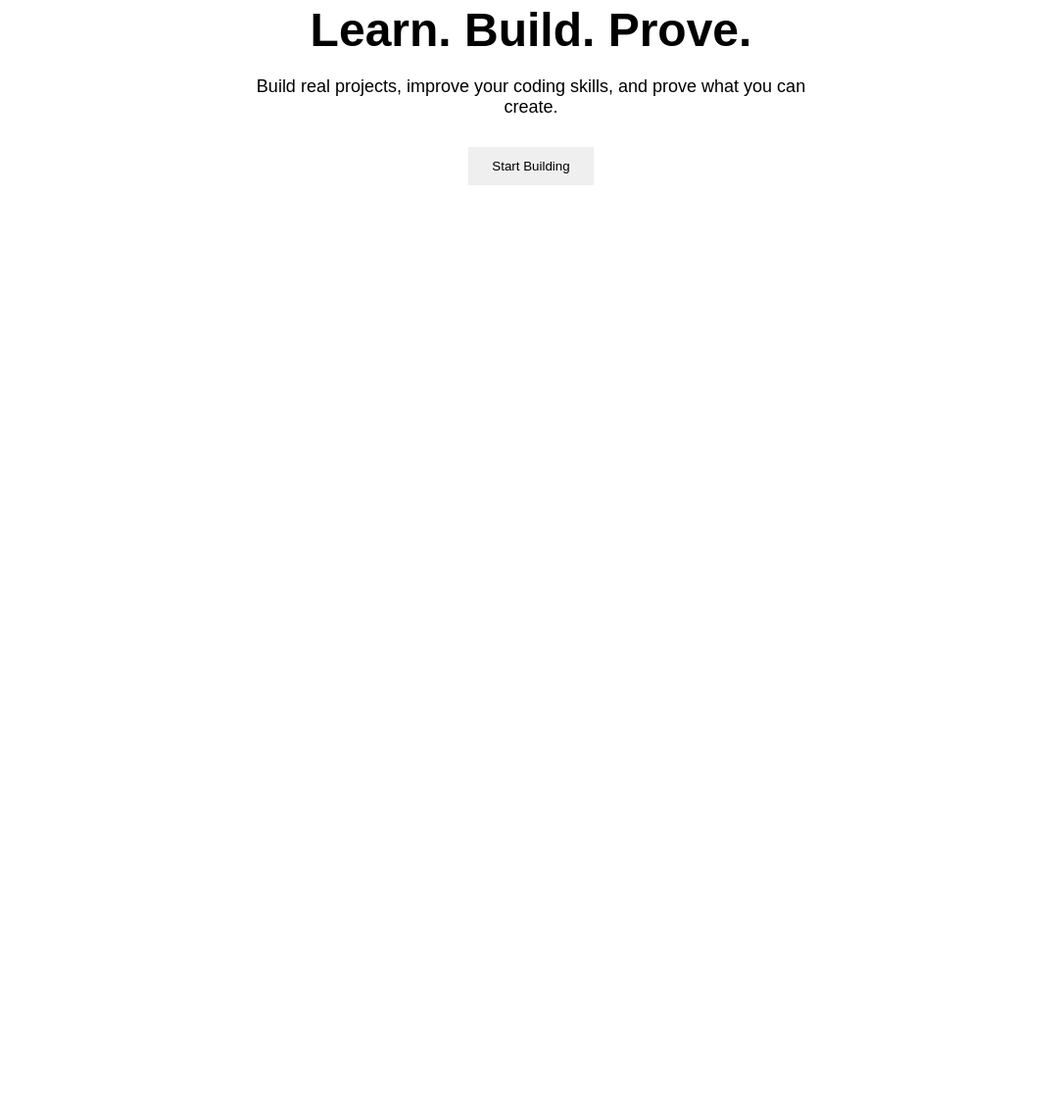
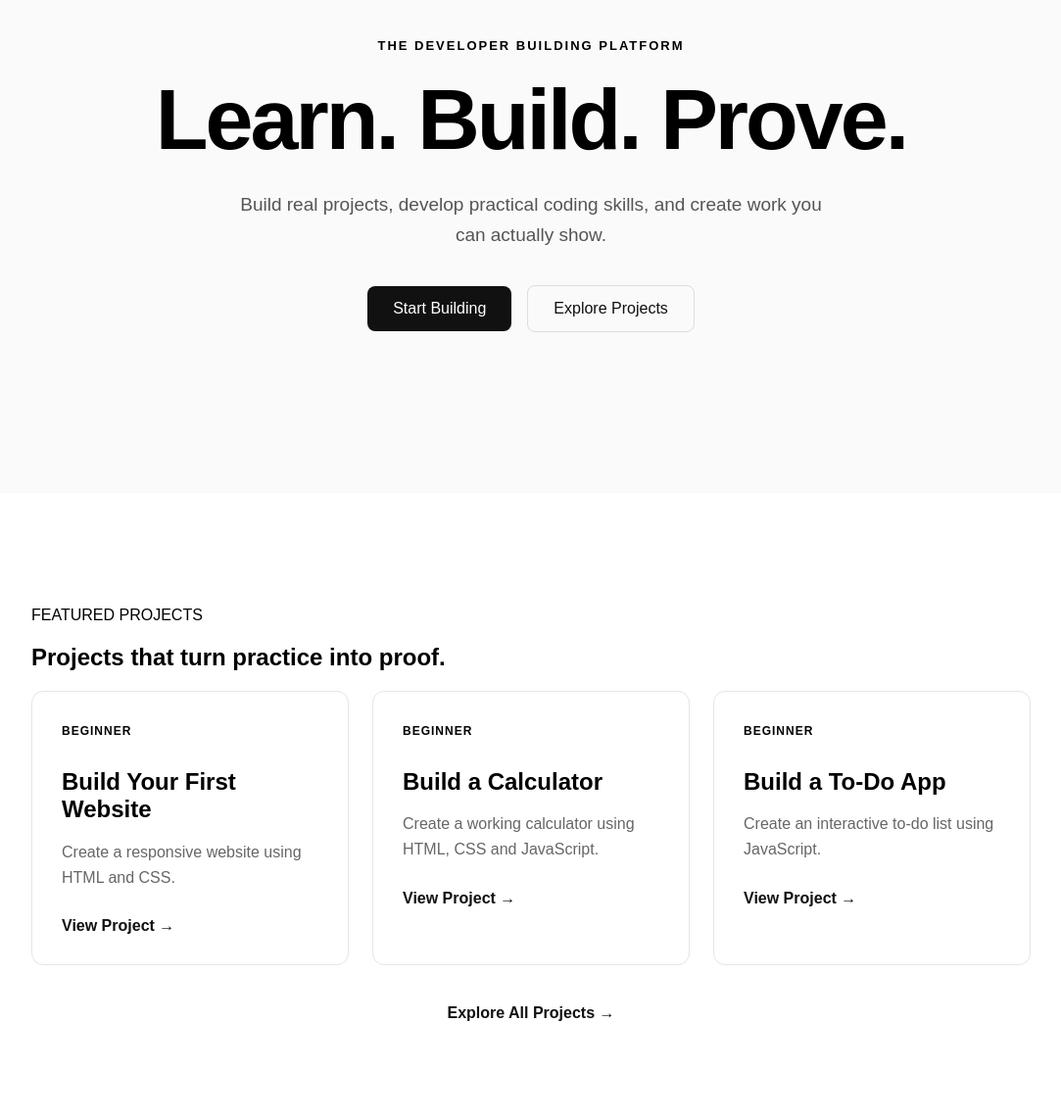
Before and after one commit to tadiwach3-beep/DevForge, a plain HTML site: page index.html in a window 1280 px wide. Shown: the part 257-1400 px from the top of the page at 98% size, without its empty margins (98-1181 px from the left). Before the commit the page ends 800 px from the top, so only its background shows below. Drawn offline with Linux system fonts and the light colour scheme.

Commit message:
Updated landing page

```diff
--- a/css/style.css
+++ b/css/style.css
@@ -24,19 +24,64 @@ nav a {
 }
 
 .hero {
-    padding: 100px 40px;
+    min-height: 80vh;
+    display: flex;
+    align-items: center;
+    justify-content: center;
+    padding: 80px 24px;
     text-align: center;
+    background: #fafafa;
+}
+
+.hero-content {
+    max-width: 800px;
+}
+
+.hero-label {
+    font-size: 13px;
+    font-weight: 700;
+    letter-spacing: 2px;
+    margin-bottom: 24px;
 }
 
 .hero h2 {
-    font-size: 48px;
-    margin-bottom: 20px;
+    font-size: clamp(48px, 9vw, 88px);
+    line-height: 1;
+    margin: 0 0 28px;
+    letter-spacing: -3px;
 }
 
-.hero p {
-    font-size: 18px;
+.hero-description {
     max-width: 600px;
-    margin: 0 auto 30px;
+    margin: 0 auto 36px;
+    font-size: 19px;
+    line-height: 1.6;
+    color: #555;
+}
+
+.hero-buttons {
+    display: flex;
+    justify-content: center;
+    align-items: center;
+    gap: 16px;
+    flex-wrap: wrap;
+}
+
+.hero-buttons button {
+    background: #111;
+    color: white;
+    padding: 14px 26px;
+    border-radius: 8px;
+    font-size: 16px;
+}
+
+.hero-buttons a {
+    color: #111;
+    text-decoration: none;
+    padding: 14px 26px;
+    border: 1px solid #ddd;
+    border-radius: 8px;
+    font-size: 16px;
 }
 
 button {
@@ -44,6 +89,7 @@ button {
     border: none;
     cursor: pointer;
 }
+
 .projects {
     padding: 60px 40px;
     max-width: 1000px;
@@ -80,3 +126,91 @@ button {
 .project-card button {
     margin-top: 10px;
 }
+@media (max-width: 700px) {
+
+    header {
+        padding: 20px;
+    }
+
+    nav {
+        gap: 12px;
+    }
+
+    .hero {
+        min-height: 75vh;
+        padding: 60px 20px;
+    }
+
+    .hero h2 {
+        letter-spacing: -2px;
+    }
+
+    .hero-description {
+        font-size: 17px;
+    }
+
+}
+.featured-projects {
+    padding: 100px 40px;
+    max-width: 1100px;
+    margin: 0 auto;
+}
+
+.featured-grid {
+    display: grid;
+    grid-template-columns: repeat(3, 1fr);
+    gap: 24px;
+}
+
+.featured-card {
+    padding: 30px;
+    border: 1px solid #e5e5e5;
+    border-radius: 12px;
+    background: white;
+}
+
+.featured-card span {
+    font-size: 12px;
+    font-weight: 700;
+    letter-spacing: 1px;
+}
+
+.featured-card h3 {
+    font-size: 24px;
+    line-height: 1.2;
+    margin: 30px 0 14px;
+}
+
+.featured-card p {
+    color: #666;
+    line-height: 1.6;
+    margin-bottom: 28px;
+}
+
+.featured-card a {
+    color: #111;
+    font-weight: 600;
+    text-decoration: none;
+}
+
+.featured-action {
+    margin-top: 40px;
+    text-align: center;
+}
+
+.featured-action a {
+    color: #111;
+    font-weight: 600;
+    text-decoration: none;
+}
+@media (max-width: 700px) {
+
+    .featured-projects {
+        padding: 70px 20px;
+    }
+
+    .featured-grid {
+        grid-template-columns: 1fr;
+    }
+
+}
--- a/index.html
+++ b/index.html
@@ -16,25 +16,80 @@
         <h1>DevForge</h1>
 
         <nav>
-            <a href="#">Home</a>
-            <a href="#">Projects</a>
-            <a href="#">Challenges</a>
+    <a href="index.html">Home</a>
+    <a href="projects.html">Projects</a>
+    <a href="#">Challenges</a>
         </nav>
     </header>
 
     <main>
 
         <section class="hero">
-            <h2>Learn. Build. Prove.</h2>
 
+    <div class="hero-content">
+
+        <p class="hero-label">THE DEVELOPER BUILDING PLATFORM</p>
+
+        <h2>Learn. Build. Prove.</h2>
+
+        <p class="hero-description">
+            Build real projects, develop practical coding skills,
+            and create work you can actually show.
+        </p>
+
+        <div class="hero-buttons">
+            <button>Start Building</button>
+
+            <a href="projects.html">Explore Projects</a>
+        </div>
+
+    </div>
+
+</section>
+<section class="featured-projects">
+
+    <div class="section-heading">
+        <p class="section-label">FEATURED PROJECTS</p>
+
+        <h2>Projects that turn practice into proof.</h2>
+    </div>
+
+    <div class="featured-grid">
+
+        <div class="featured-card">
+            <span>BEGINNER</span>
+            <h3>Build Your First Website</h3>
             <p>
-                Build real projects, improve your coding skills,
-                and prove what you can create.
+                Create a responsive website using HTML and CSS.
             </p>
+            <a href="project.html?id=website">View Project →</a>
+        </div>
 
-            <button>Start Building</button>
-        </section>
+        <div class="featured-card">
+            <span>BEGINNER</span>
+            <h3>Build a Calculator</h3>
+            <p>
+                Create a working calculator using HTML, CSS and JavaScript.
+            </p>
+            <a href="project.html?id=calculator">View Project →</a>
+        </div>
 
+        <div class="featured-card">
+            <span>BEGINNER</span>
+            <h3>Build a To-Do App</h3>
+            <p>
+                Create an interactive to-do list using JavaScript.
+            </p>
+            <a href="project.html?id=to-do">View Project →</a>
+        </div>
+
+    </div>
+
+    <div class="featured-action">
+        <a href="projects.html">Explore All Projects →</a>
+    </div>
+
+</section>
     </main>
 <script src="js/app.js"></script>
 </body>
--- a/js/project.js
+++ b/js/project.js
@@ -17,10 +17,11 @@ project.tasks.forEach(function (task) {
 
     taskList.innerHTML += `
         <label>
-            <input type="checkbox">
+            <input type="checkbox" class="task-checkbox">
             ${task}
         </label>
         <br>
     `;
 
 });
+const taskCheckboxes = document.querySelectorAll(".task-checkbox");const progressText = document.querySelector("#project-progress");
```
